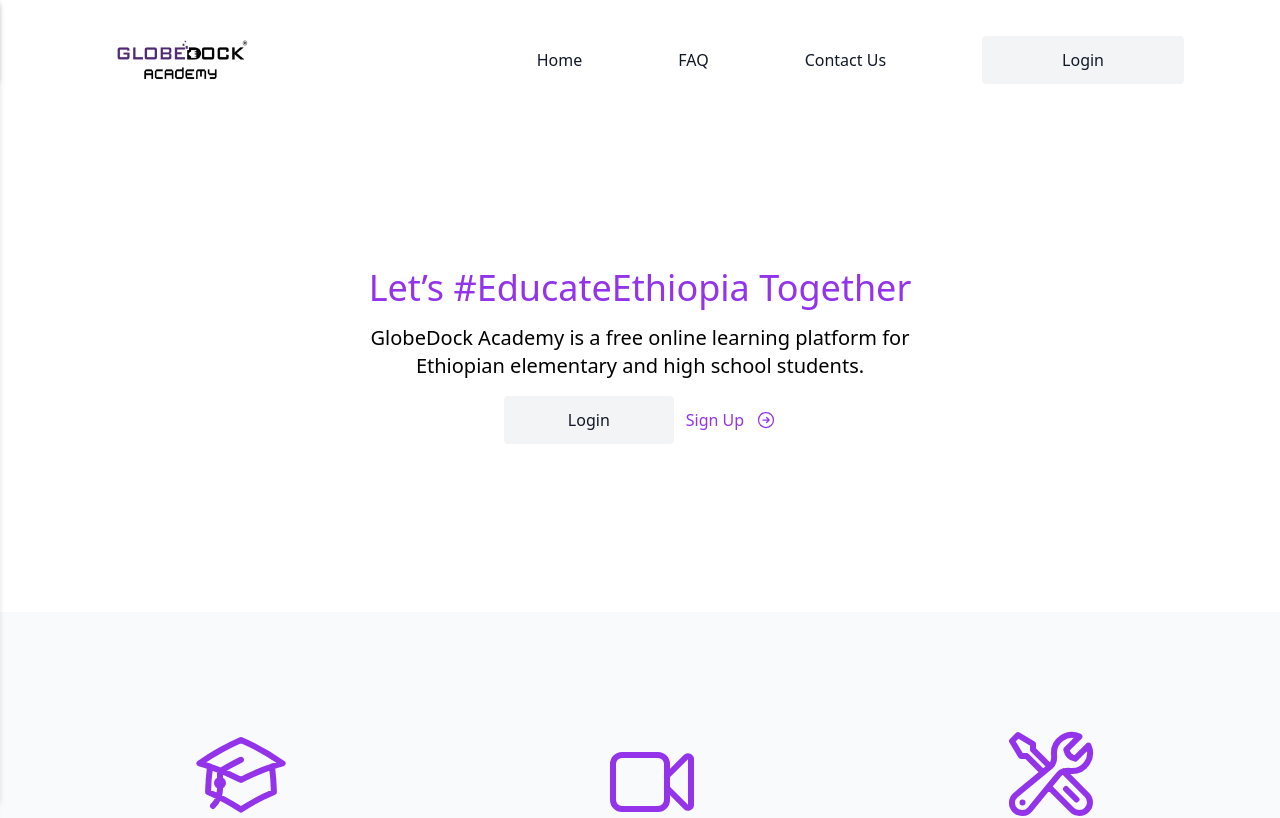
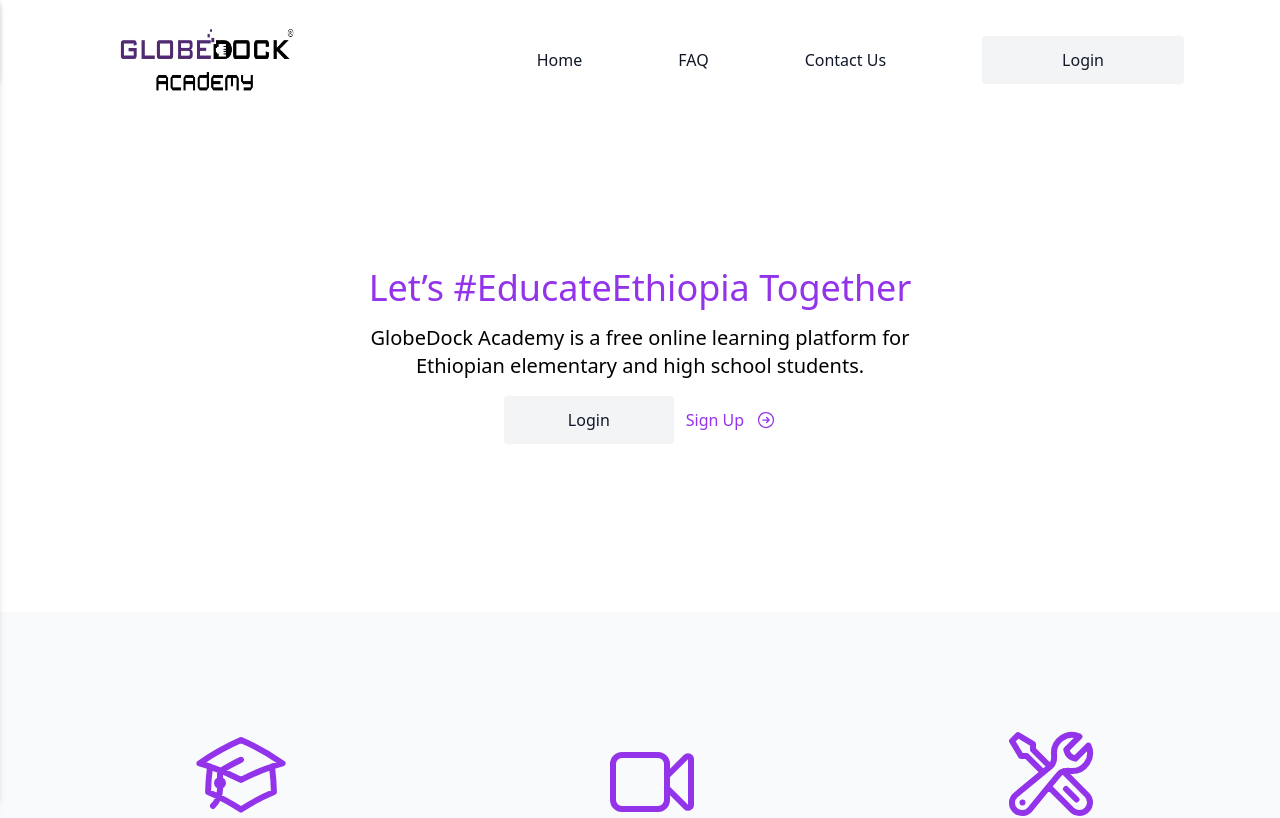
Before and after one commit to Yaltopia/globedockweb, a Next.js app: page / in a window 1280 px wide. Shown: the top 818 px of the page. Built offline with nearby package versions, Linux system fonts and the light colour scheme.

Commit message:
link-updates

```diff
--- a/pages/components/Hero.js
+++ b/pages/components/Hero.js
@@ -9,9 +9,9 @@
             </p>
 
             <div className="flex lg:flex-row md:flex-row flex-col mt-10 space-x-3 text-center items-center space-y-5 lg:space-y-0 md:space-y-0">
-                <button className="bg-gray-100 text-center text-gray-900 py-3 px-16 rounded">Login</button>
+                <a href="https://edu.globedockacademy.com/login/index.php" target="_blank" className="bg-gray-100 text-center text-gray-900 py-3 px-16 rounded">Login</a>
                 <div className="flex flex-row items-center space-x-3">
-                    <button className="text-purple-600">Sign Up</button>
+                    <a href="https://edu.globedockacademy.com/login/signup.php" target="_blank" className="text-purple-600">Sign Up</a>
                     <svg xmlns="http://www.w3.org/2000/svg" fill="none" viewBox="0 0 24 24" stroke-width="1.5"
                          stroke="currentColor" className="w-5 h-5 text-purple-600">
                         <path stroke-linecap="round" stroke-linejoin="round"
--- a/pages/components/NavBar.js
+++ b/pages/components/NavBar.js
@@ -36,7 +36,7 @@
         <nav className="flex filter bg-white px-4 py-4 h-20 items-center mx-20 mt-5 space-x-3">
             <MobileNav open={open} setOpen={setOpen}/>
             <div className="lg:w-3/12 md:w-3/12 w-1/2 flex items-center justify-items-start">
-                <Image src={Logo} width={ "150px"} height={"50px"} className="image"/>
+                <Image src={Logo} width={ "200px"} height={"80px"} className="image"/>
             </div>
             <div className="w-9/12 flex justify-end items-center">
 
```
